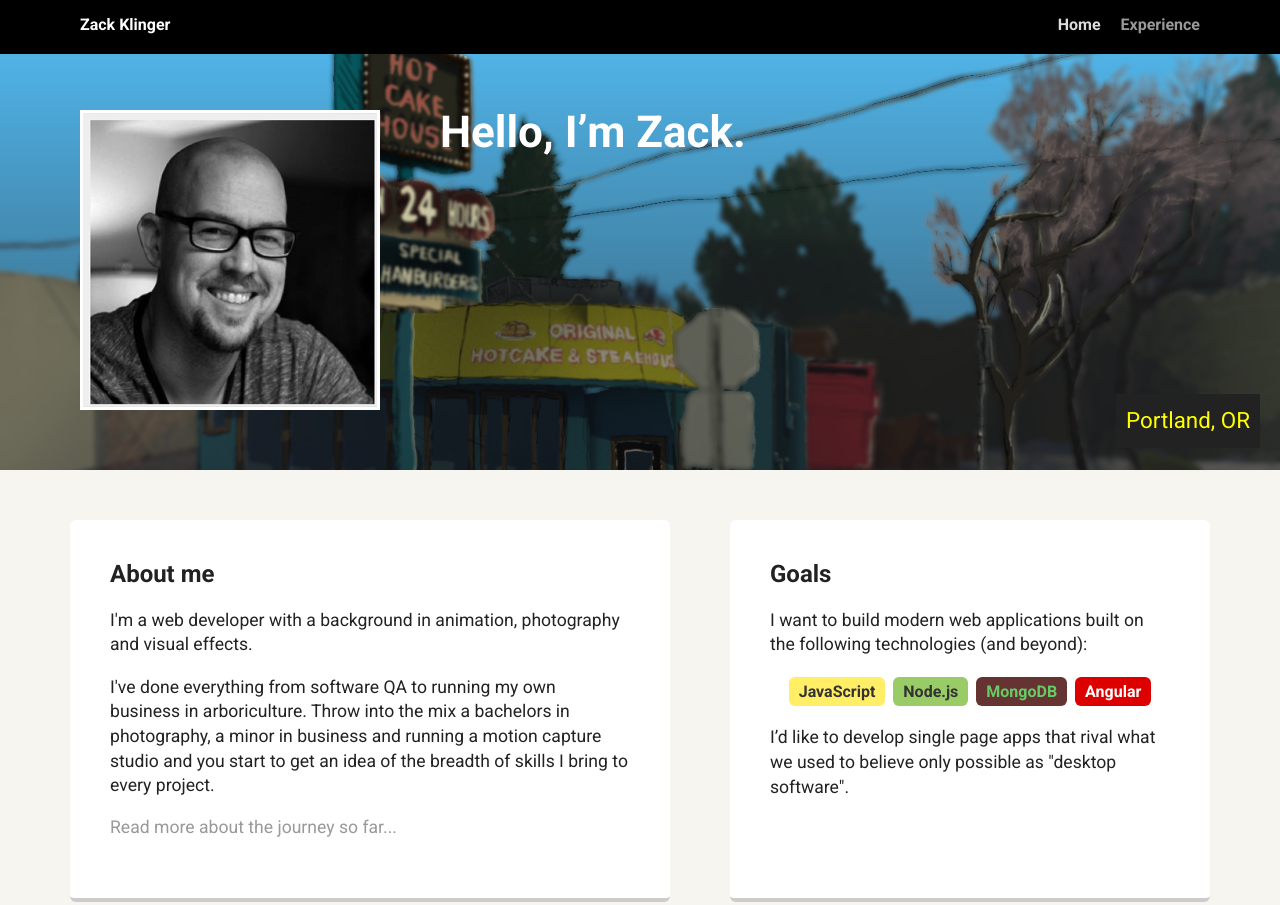
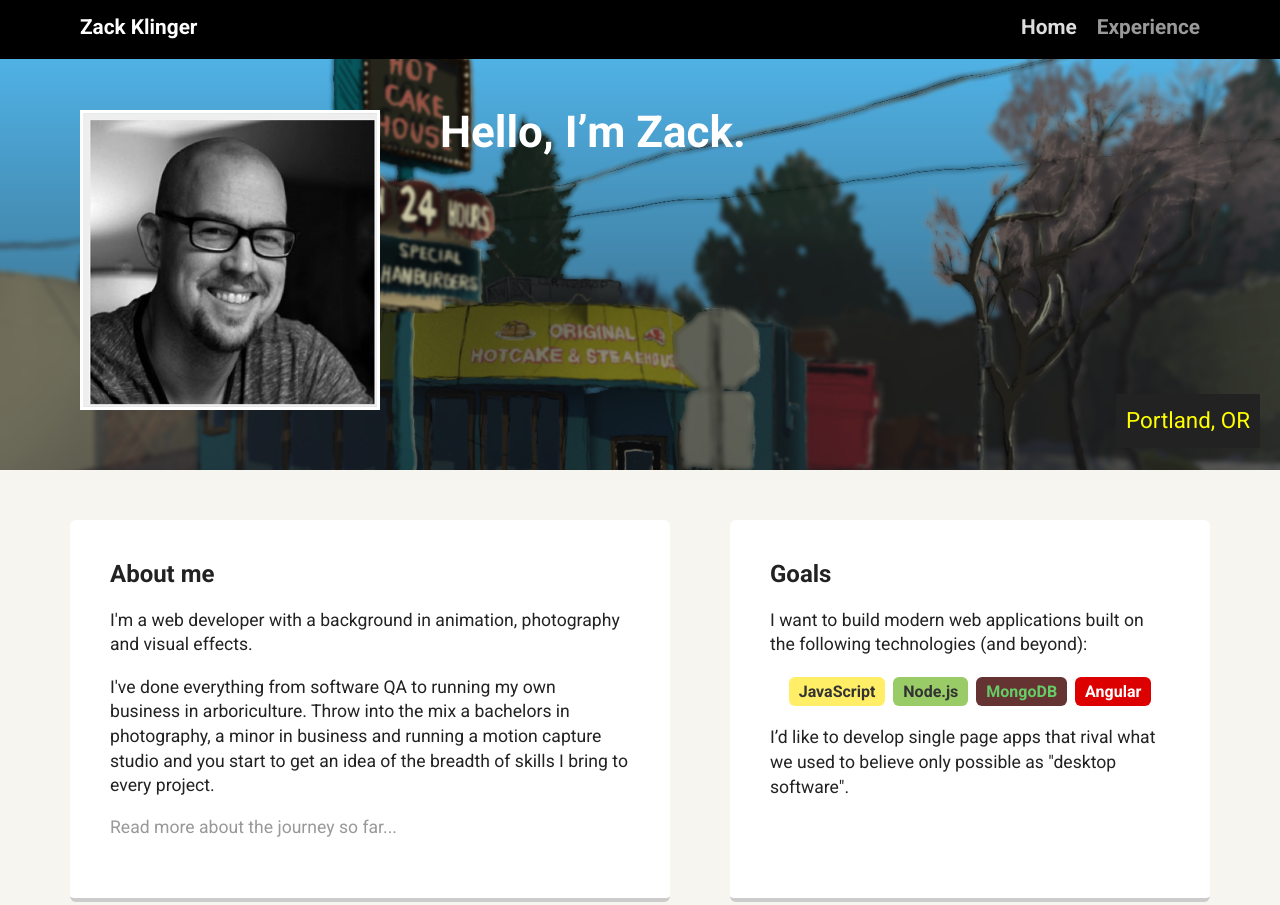
Before and after one commit to zklinger2000/treetech-portfolio-v1, a plain HTML site: page index.html in a window 1280 px wide. Shown: the top 905 px of the page. Drawn offline with Linux system fonts and the light colour scheme; a web font is replaced by a local one.

Commit message:
UPDATE nav text size on larger devices

```diff
--- a/styles.css
+++ b/styles.css
@@ -224,6 +224,10 @@ a.social:hover {
     padding: 0 30px;
   }
 
+  .main-nav {
+    font-size: 1.3em;
+  }
+
   .profile-image {
     float: left;
     margin-left: 40px;
```
